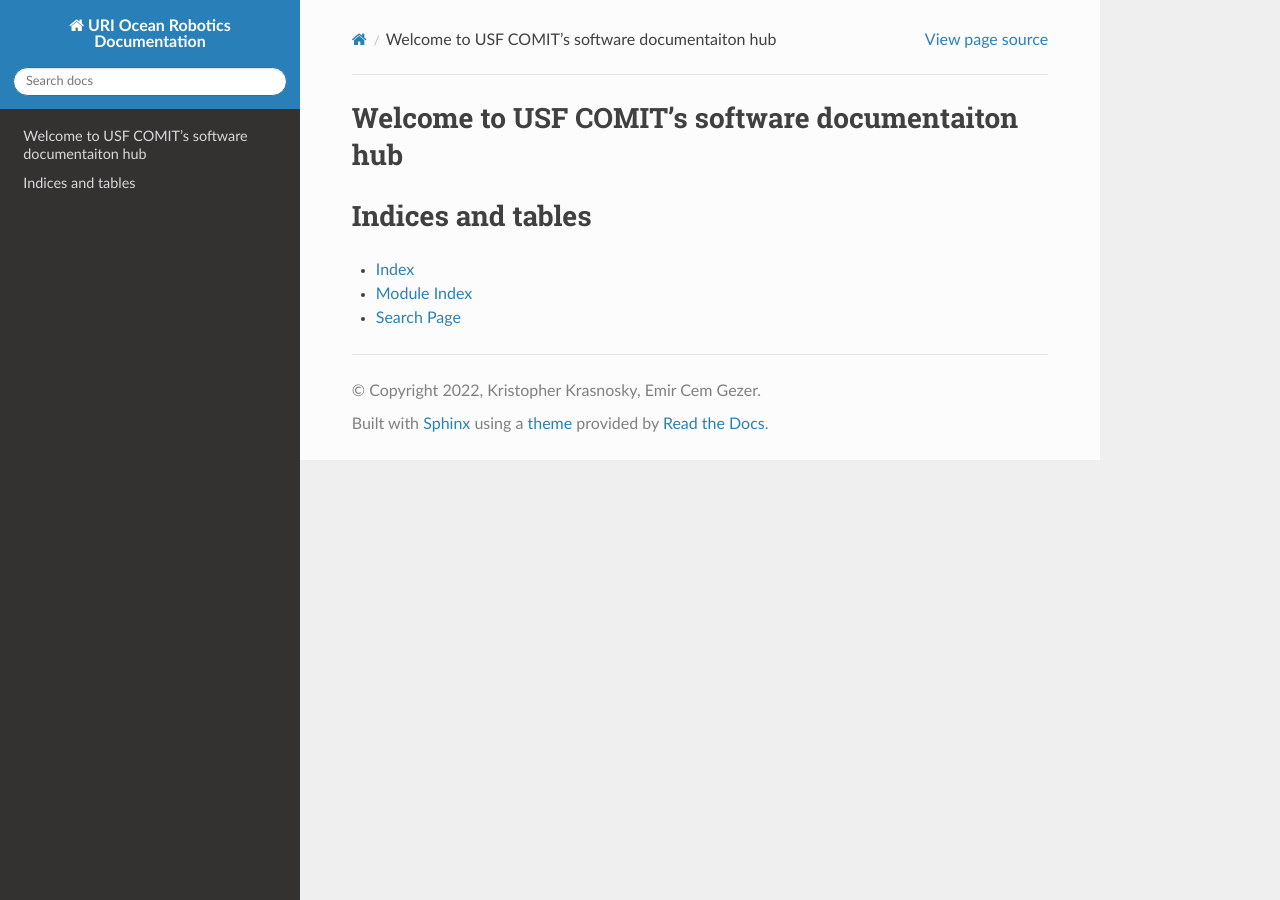
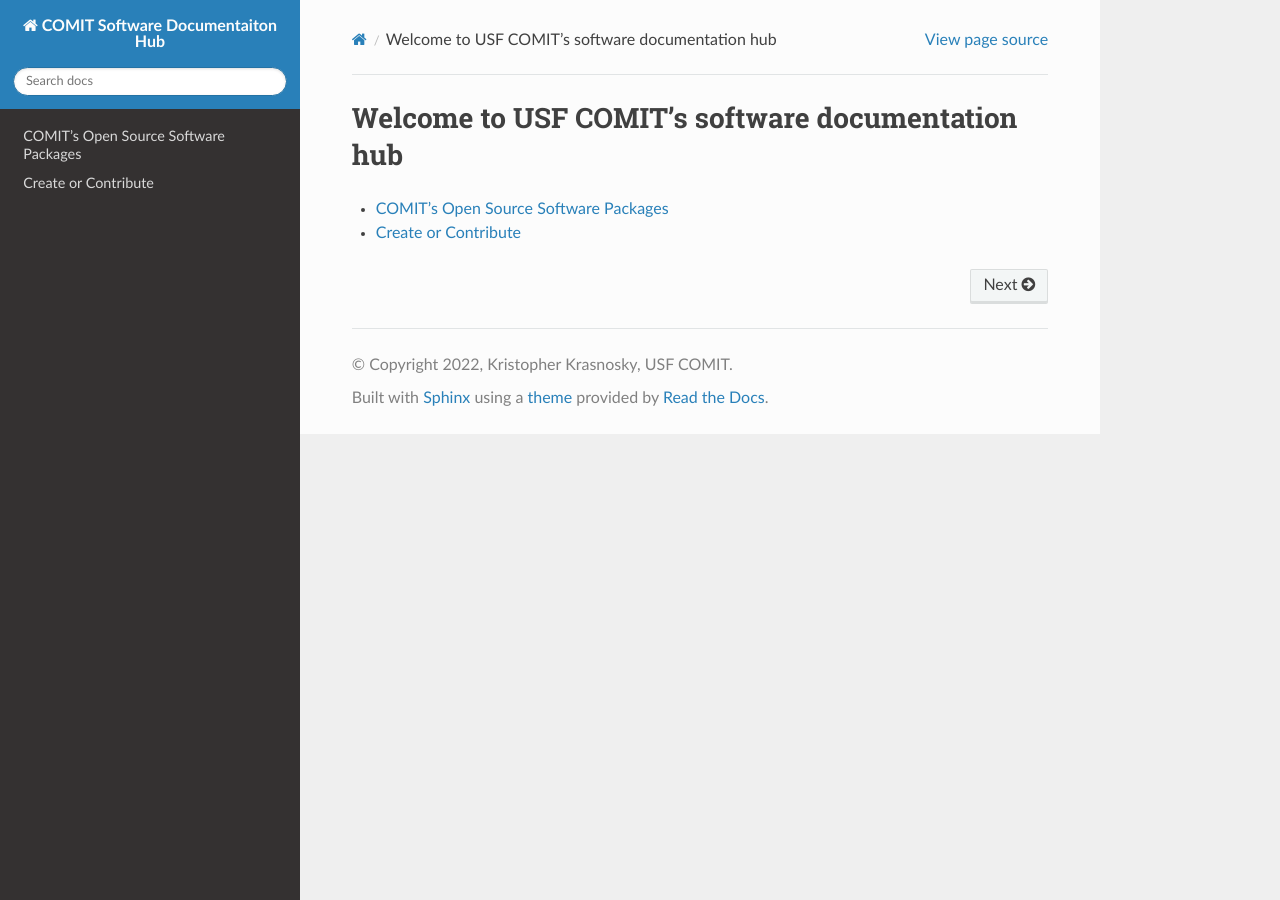
Before and after one commit to USF-COMIT/comit.github.io, a Sphinx documentation site: the page built from docs/index.rst, in a window 1280 px wide. Built offline with Sphinx 7.4.7 and the Read the Docs theme 2.0.0, drawn with Linux system fonts in a browser that asks for light colours; formulas are drawn with MathJax 3.

Commit message:
Getting the bones of the page up

```diff
--- a/docs/conf.py
+++ b/docs/conf.py
@@ -8,9 +8,9 @@
 
 import sphinx_rtd_theme
 
-project = 'URI Ocean Robotics Documentation'
-copyright = '2022, Kristopher Krasnosky, Emir Cem Gezer'
-author = 'Kristopher Krasnosky, Emir Cem Gezer'
+project = 'COMIT Software Documentaiton Hub'
+copyright = '2022, Kristopher Krasnosky, USF COMIT'
+author = 'Kristopher Krasnosky'
 
 # -- General configuration ---------------------------------------------------
 # https://www.sphinx-doc.org/en/master/usage/configuration.html#general-configuration
@@ -21,6 +21,7 @@ extensions = [
     'sphinx.ext.imgmath',
     'sphinx.ext.githubpages',
     'sphinx_rtd_theme',
+    'myst_parser'
 ]
 
 templates_path = ['_templates']
--- a/docs/index.rst
+++ b/docs/index.rst
@@ -1,20 +1,15 @@
-.. URI Ocean Robotics Documentation documentation master file, created by
+.. USF COMIT Documentation documentation master file, created by
    sphinx-quickstart on Thu Oct 13 22:19:25 2022.
    You can adapt this file completely to your liking, but it should at least
    contain the root `toctree` directive.
 
-Welcome to USF COMIT's software documentaiton hub
+Welcome to USF COMIT's software documentation hub
 ============================================================
+
+
 
 .. toctree::
    :maxdepth: 2
-   :caption: Contents:
 
-
-
-Indices and tables
-==================
-
-* :ref:`genindex`
-* :ref:`modindex`
-* :ref:`search`
+   software-packages/index
+   making_a_contribution
--- /dev/null
+++ b/docs/making_a_contribution.rst
@@ -0,0 +1,4 @@
+Create or Contribute
+=====================
+
+If you are a member of the USF COMIT group please review our  `Development and Deployment Conventions <https://usf-comit.github.io/development-conventions/>`_
--- a/docs/requirements.txt
+++ b/docs/requirements.txt
@@ -2,3 +2,4 @@ sphinx==3.4.3
 sphinx_rtd_theme==0.5.1
 readthedocs-sphinx-search==0.1.0
 docutils==0.16
+myst-parser==0.18.1
--- /dev/null
+++ b/docs/software-packages/index.rst
@@ -0,0 +1,4 @@
+COMIT's Open Source Software Packages
+=====================================
+
+As our software develops and becomes publicly available you will find references to it here along with instructions on use, installation and contributing.
```
Also changed, not shown: 5 other files.
